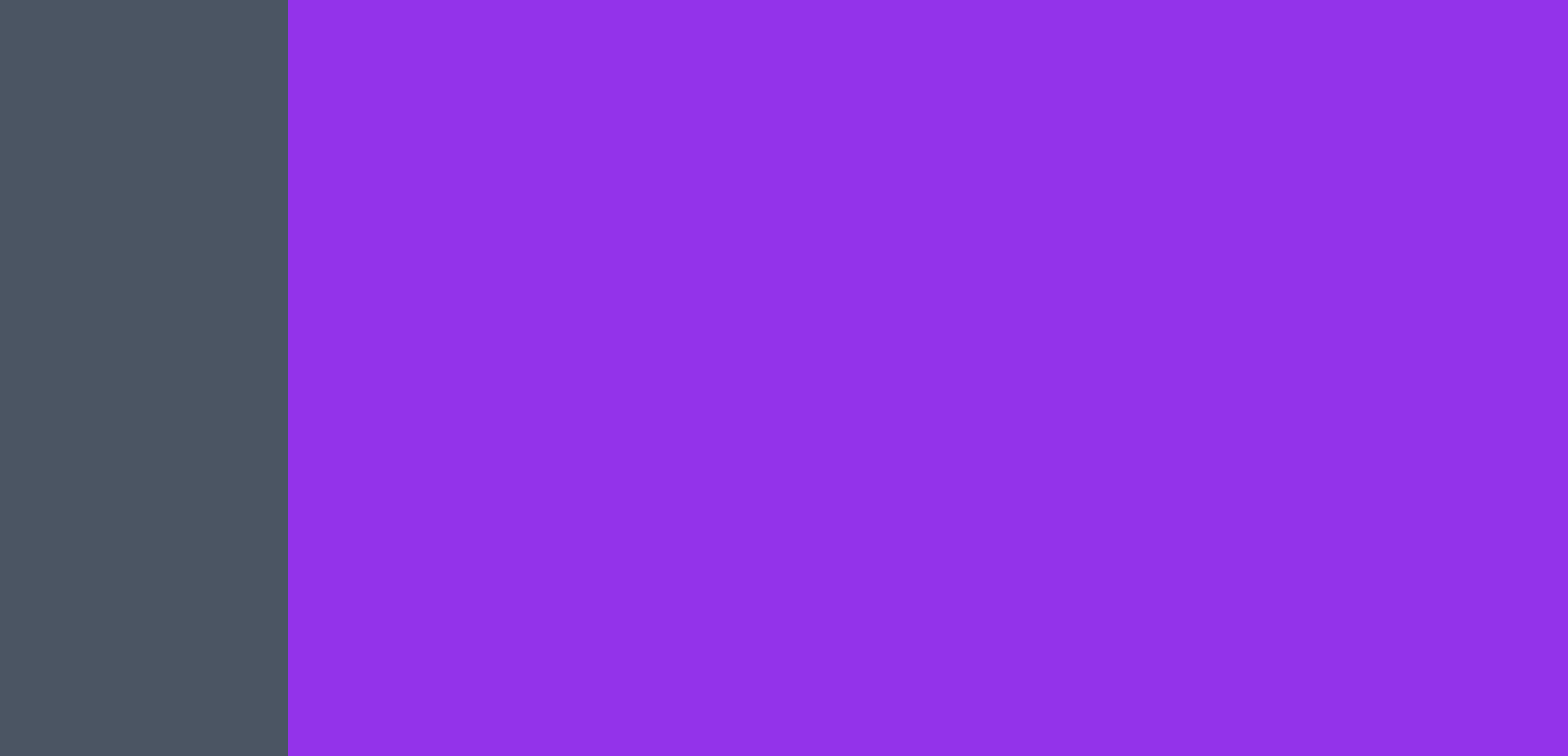
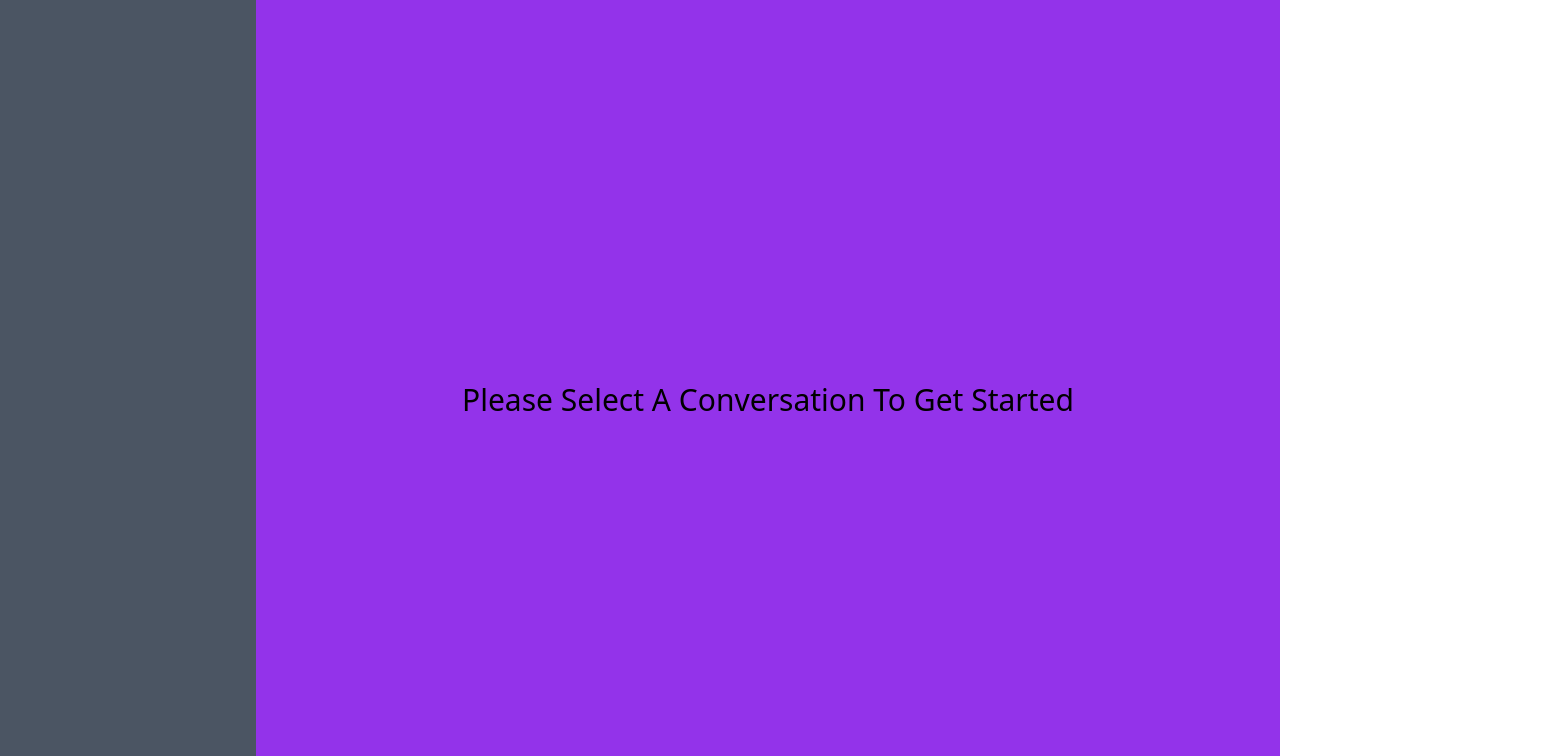
Before and after one commit to RangerVinven/messaging-app, a Next.js app: page /StartPage/StartPage in a window 1280 px wide. Shown: the top 756 px of the page, 1568 px wide, since content can reach past the window. Built offline with nearby package versions, Linux system fonts and the light colour scheme.

Commit message:
Fixed the MainWindow overflow

```diff
--- /dev/null
+++ b/components/PageComponents/StartPage/MainWindow.tsx
@@ -0,0 +1,11 @@
+import SelectConversationHeader from "./SelectConversationHeader";
+
+const MainWindow = () => {
+    return (
+        <div className='bg-purple-600 h-screen w-full flex justify-center items-center'>
+            <SelectConversationHeader />
+        </div>
+    )
+}
+
+export default MainWindow;
--- /dev/null
+++ b/components/PageComponents/StartPage/SelectConversationHeader.tsx
@@ -0,0 +1,5 @@
+export default function SelectConversationHeader() {
+  return (
+    <h1 className="text-3xl">Please Select A Conversation To Get Started</h1>
+  )
+}
--- a/components/StartPage/Sidebar.tsx
+++ b/components/PageComponents/StartPage/Sidebar.tsx
@@ -1,6 +1,7 @@
+
 const Sidebar = () => {
     return (
-        <div className='h-screen w-72 bg-gray-600'></div>
+        <div className='h-screen w-full bg-gray-600'></div>
     )
 }
 
--- a/components/StartPage/MainWindow.tsx
+++ /dev/null
@@ -1,7 +0,0 @@
-const MainWindow = () => {
-    return (
-        <div className='bg-purple-600 h-screen w-screen'></div>
-    )
-}
-
-export default MainWindow;
--- a/components/StartPage/SelectConversationHeader.tsx
+++ /dev/null
@@ -1,5 +0,0 @@
-export default function SelectConversationHeader() {
-  return (
-    <div>SelectConversationHeader</div>
-  )
-}
--- a/pages/StartPage/StartPage.tsx
+++ b/pages/StartPage/StartPage.tsx
@@ -1,13 +1,13 @@
-import MainWindow from '../../components/StartPage/MainWindow';
-import Sidebar from '../../components/StartPage/Sidebar';
+import MainWindow from '../../components/PageComponents/StartPage/MainWindow';
+import Sidebar from '../../components/PageComponents/StartPage/Sidebar';
 
 const StartPage = () => {
     return (
-        <div className="flex h-4/5 min-h-screen">
-            <div>
+        <div className="flex h-screen">
+            <div className='w-1/5'>
                 <Sidebar />
             </div>
-            <div>
+            <div className='w-4/5'>
                 <MainWindow />
             </div>
         </div>
```
